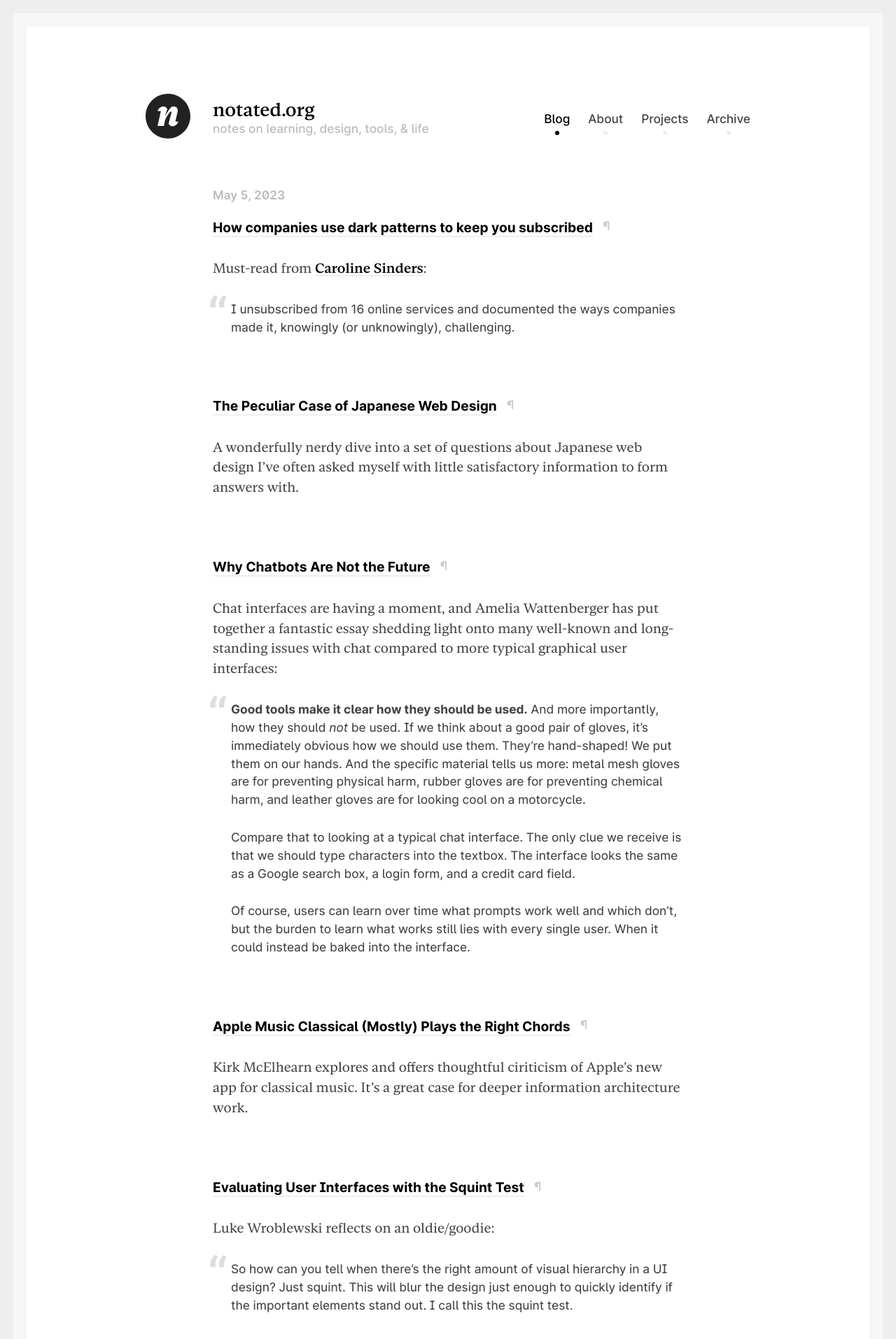
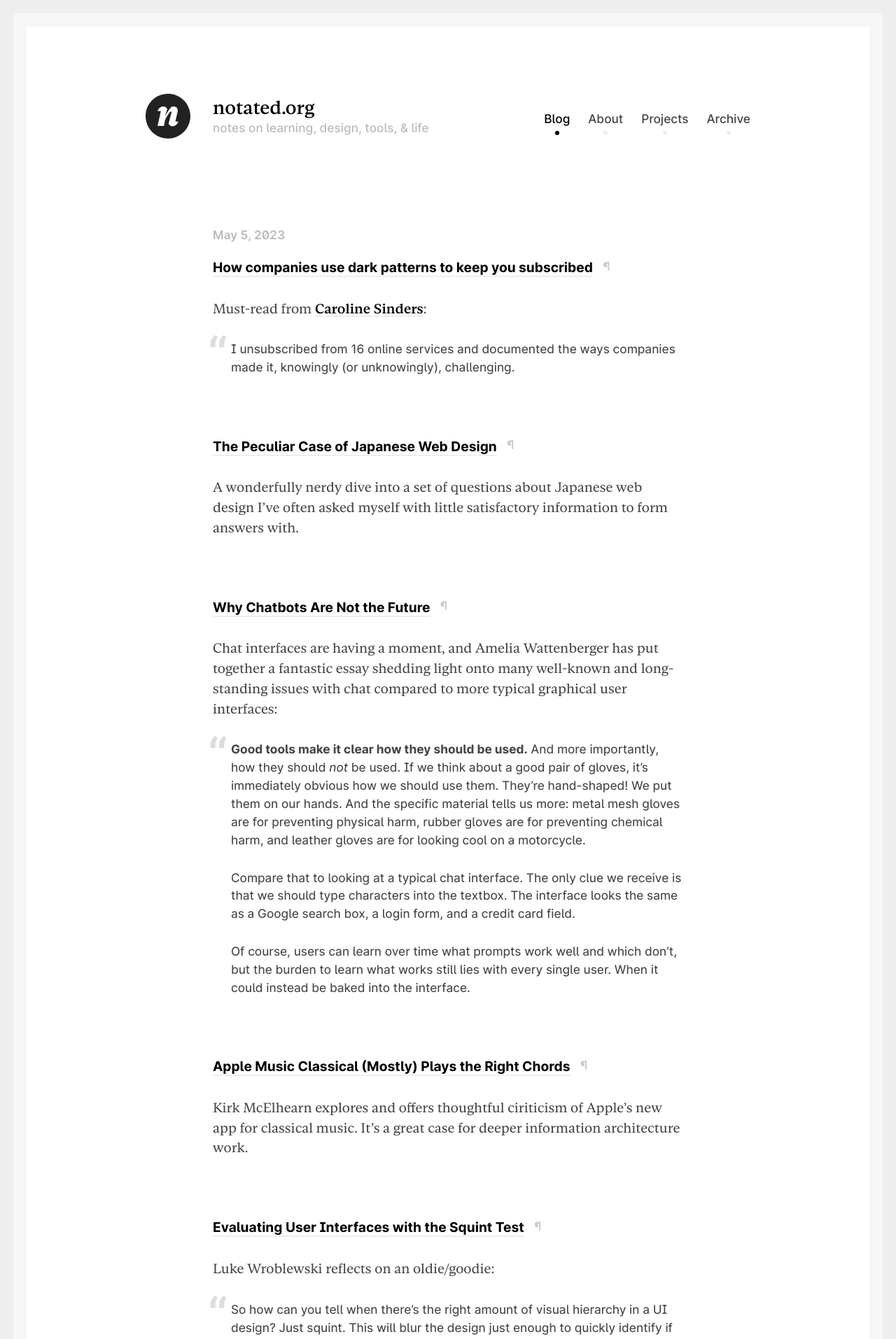
Before and after one commit to nevanscott/notated.org, a Jekyll site: the page built from _source/index.html, in a window 1280 px wide. Shown: the top 1914 px of the page at 70% size. Built offline with Jekyll 4.4.1, drawn with Linux system fonts in a browser that asks for light colours; the list of posts is cut into pages by our own code.

Commit message:
layout adjustments

```diff
--- a/_source/_sass/components/banner.scss
+++ b/_source/_sass/components/banner.scss
@@ -24,7 +24,7 @@
   display: block;
   font-size: var(--font-size-small);
   font-weight: 500;
-  line-height: 1;
+  line-height: 1.3;
   margin: 0.25em 0;
   color: var(--color-text-subtle);
 }
--- a/_source/_sass/layout.scss
+++ b/_source/_sass/layout.scss
@@ -31,7 +31,7 @@ main {
   body {
     border-width: 0.5em;
     box-shadow: inset 0 0 0 0.5em var(--color-stroke-frame);
-    padding: 4rem 32px;
+    padding: 3rem 32px;
   }
 }
 @media screen and (min-width: 48em) {
@@ -45,6 +45,7 @@ main {
   }
   main {
     box-sizing: border-box;
+    margin-top: 6em;
     padding: 0 96px;
   }
 }
```
